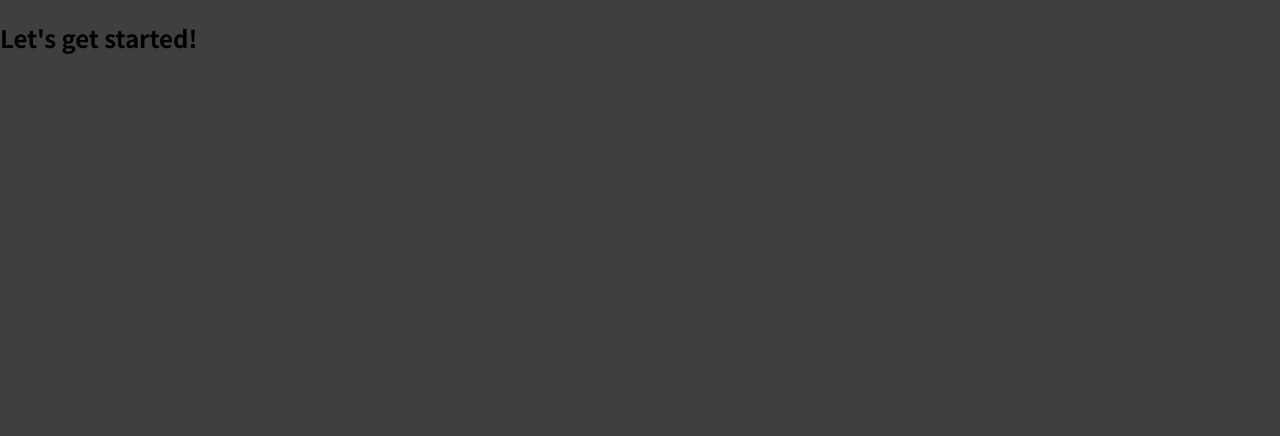
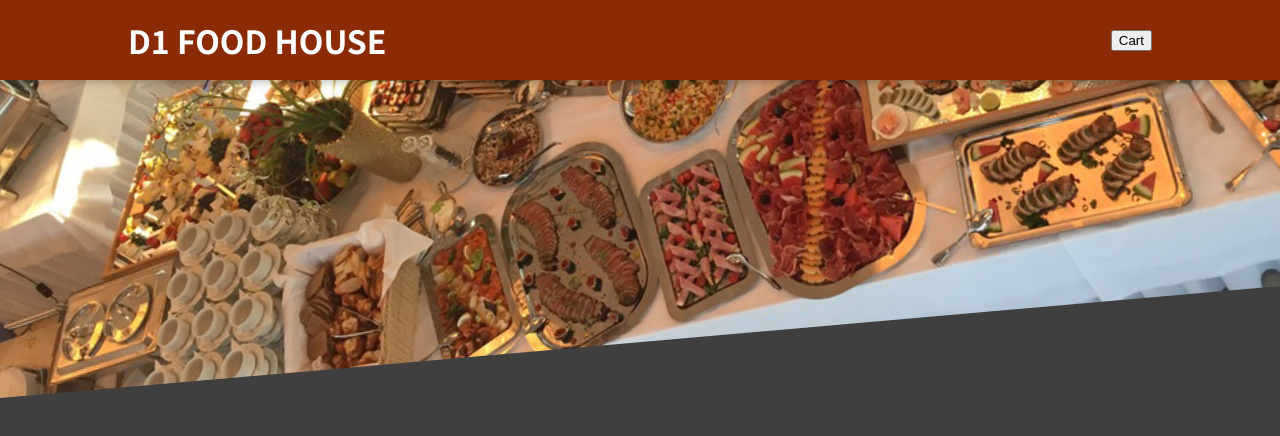
Before and after one commit to Marshall-D/d1-food-house, a React (Create React App) app: page / in a window 1280 px wide. Shown: the top 436 px of the page. Built offline with nearby package versions, Linux system fonts and the light colour scheme.

Commit message:
added Header

```diff
--- a/src/App.js
+++ b/src/App.js
@@ -1,8 +1,9 @@
+import React from "react";
+import Headers from "./components/Layout/Headers";
+
 function App() {
   return (
-    <div>
-      <h2>Let's get started!</h2>
-    </div>
+   <Headers></Headers>
   );
 }
 
--- /dev/null
+++ b/src/components/Layout/Headers.js
@@ -0,0 +1,23 @@
+import React, {Fragment} from 'react';
+import classes from './Headers.module.css'
+import mealsImg from '../../assets/meals.jpg';
+
+const Header = (props) => {
+
+    return(
+        <Fragment>
+
+        <header className={classes.header}>
+            <h1>D1 FOOD HOUSE</h1>
+            <button>Cart</button>
+
+        </header>
+        <div className={classes['main-image']}>
+            <img src={mealsImg} alt=" A Table of Delicious Meals"   />
+        </div>
+
+    </Fragment>
+    );
+};
+
+export default Header;
--- /dev/null
+++ b/src/components/Layout/Headers.module.css
@@ -0,0 +1,29 @@
+.header {
+    position: fixed;
+    top: 0;
+    left: 0;
+    width: 100%;
+    height: 5rem;
+    background-color: #8a2b06;
+    color: white;
+    display: flex;
+    justify-content: space-between;
+    align-items: center;
+    padding: 0 10%;
+    box-shadow: 0 2px 8px rgba(0, 0, 0, 0.25);
+    z-index: 10;
+}
+
+.main-image {
+    width: 100%;
+    height: 25rem;
+    z-index: 0;
+    overflow: hidden;
+}
+
+.main-image img {
+    width: 110%;
+    height: 100%;
+    object-fit: cover;
+    transform: rotateZ(-5deg) translateY(-4rem) translateX(-1rem);
+}
```
Also changed, not shown: src/BasicComponent.js (added, +15 -0 lines), src/assets/meals.jpg (added).
